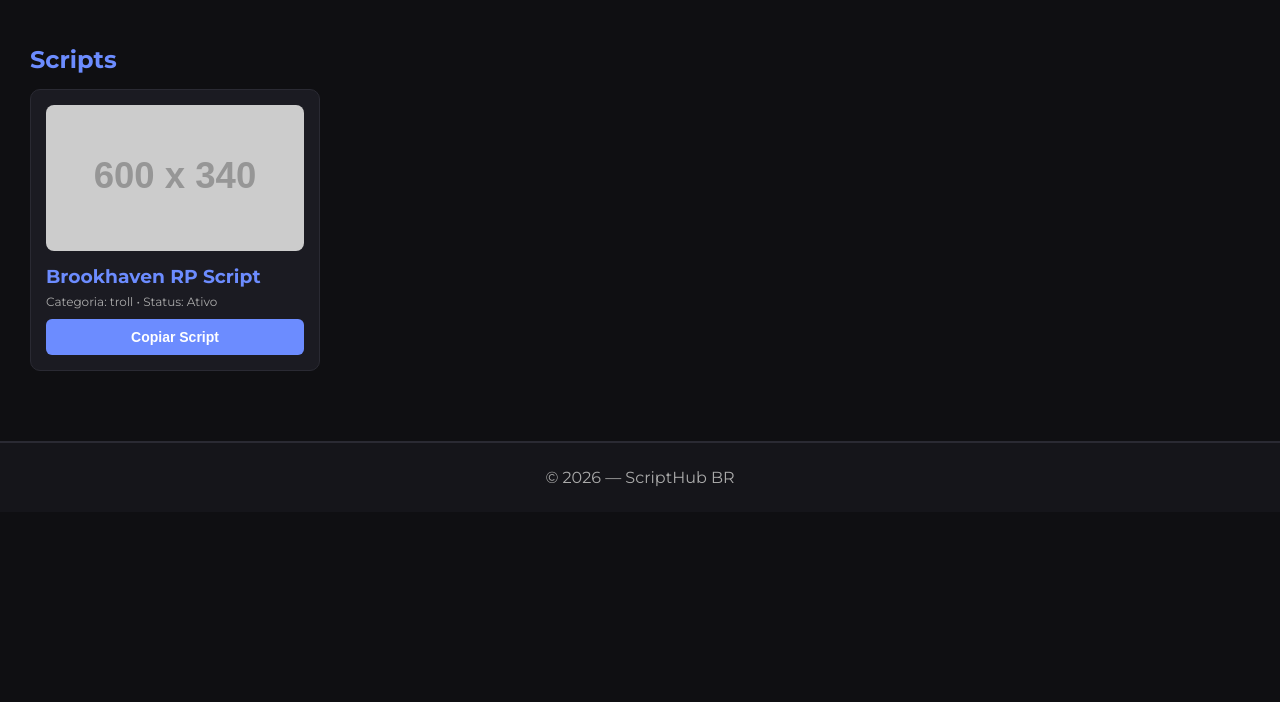
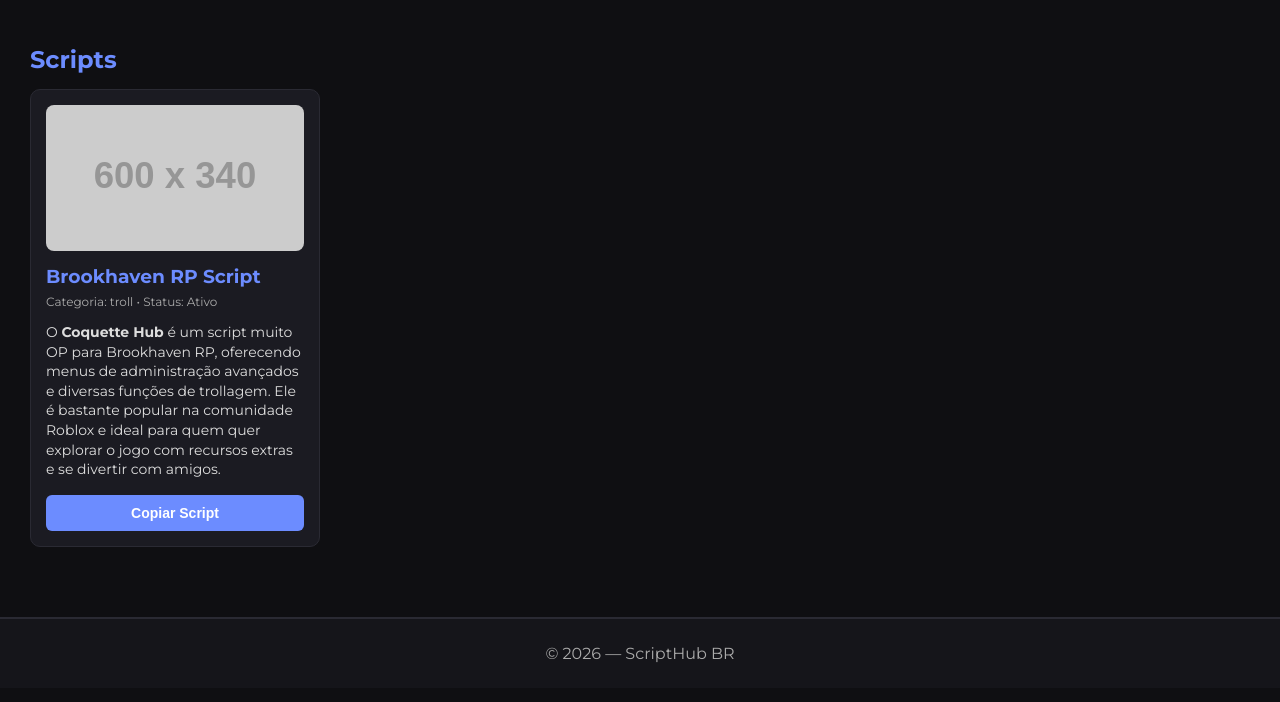
Before and after one commit to lucasjoaquim478-maker/script-lucas, a plain HTML site: page index.html in a window 1280 px wide. Shown: the part 64-766 px from the top of the page. Drawn offline with Linux system fonts and the light colour scheme; placeholder pictures from the web are drawn by us.

Commit message:
Update index.html

```diff
--- a/index.html
+++ b/index.html
@@ -89,6 +89,13 @@
       margin-bottom:10px;
     }
 
+    .descricao {
+      font-size:14px;
+      color:#ddd;
+      margin-bottom:15px;
+      line-height:1.4;
+    }
+
     .btn {
       display:block;
       width:100%;
@@ -138,6 +145,12 @@
       <h3>Brookhaven RP Script</h3>
       <div class="meta">Categoria: troll • Status: Ativo</div>
 
+      <!-- DESCRIÇÃO DO SCRIPT -->
+      <p class="descricao">
+        O <strong>Coquette Hub</strong> é um script muito OP para Brookhaven RP, oferecendo menus de administração avançados e diversas funções de trollagem.
+        Ele é bastante popular na comunidade Roblox e ideal para quem quer explorar o jogo com recursos extras e se divertir com amigos.
+      </p>
+
       <!-- BOTÃO COPIAR -->
       <button class="btn" onclick="copiarScript()" aria-label="Copiar script">Copiar Script</button>
 
```
